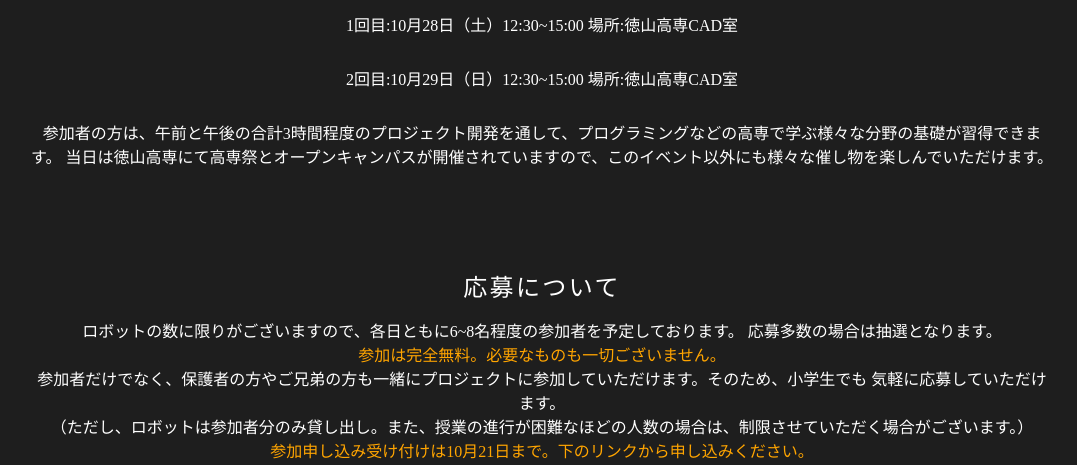
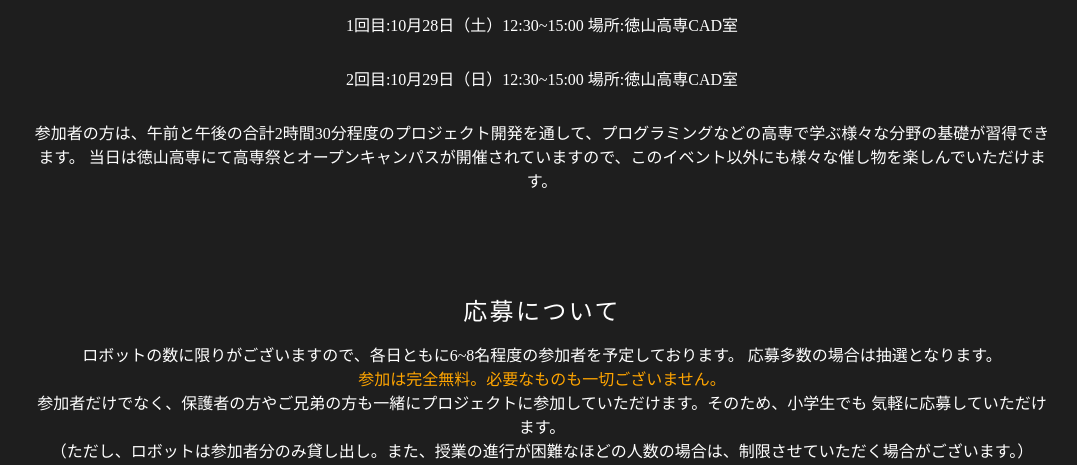
Before and after one commit to co-nextion/co-nextion.github.io, a plain HTML site: page index.html in a window 1280 px wide. Shown: the part 1049-1514 px from the top of the page, without its empty margins (98-1175 px from the left). Drawn offline with Linux system fonts and the light colour scheme.

Commit message:
Update index.html

```diff
--- a/index.html
+++ b/index.html
@@ -69,7 +69,7 @@
                 <p>1回目:10月28日（土）12:30~15:00  場所:徳山高専CAD室</p>
                 <p>2回目:10月29日（日）12:30~15:00  場所:徳山高専CAD室</p>
 
-                <p>参加者の方は、午前と午後の合計3時間程度のプロジェクト開発を通して、プログラミングなどの高専で学ぶ様々な分野の基礎が習得できます。
+                <p>参加者の方は、午前と午後の合計2時間30分程度のプロジェクト開発を通して、プログラミングなどの高専で学ぶ様々な分野の基礎が習得できます。
                     当日は徳山高専にて高専祭とオープンキャンパスが開催されていますので、このイベント以外にも様々な催し物を楽しんでいただけます。</p>
 
                 <div class = "fowerd">
```
